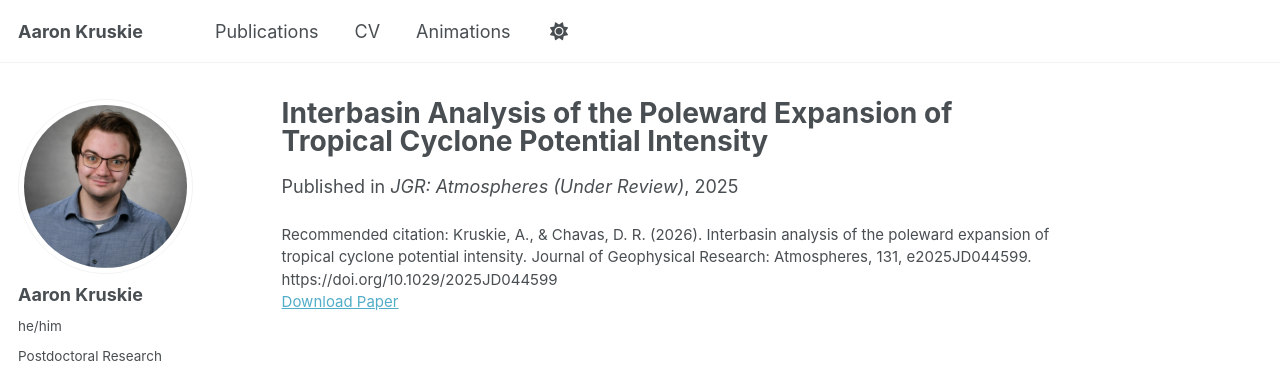
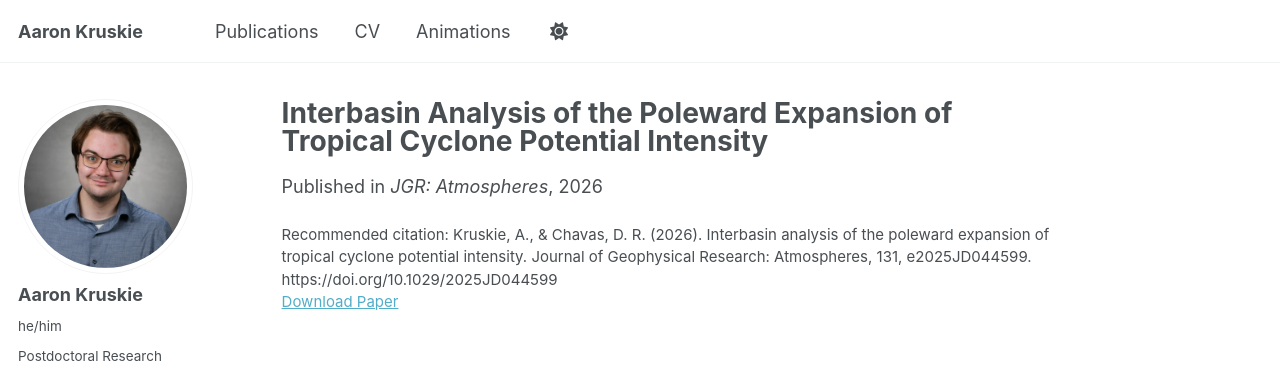
Before and after one commit to akruskie/akruskie.github.io, a Jekyll site: the page built from _publications/2010-10-01-paper-title-number-2.md, in a window 1280 px wide and 998 px high. Shown: the top 368 px of the window. Built offline with Jekyll 4.4.1, drawn with Linux system fonts in a browser that asks for light colours; some web fonts are replaced; a script that is not in the unit is left out.

Commit message:
Update 2010-10-01-paper-title-number-2.md

```diff
--- a/_publications/2010-10-01-paper-title-number-2.md
+++ b/_publications/2010-10-01-paper-title-number-2.md
@@ -2,10 +2,10 @@
 title: " Interbasin Analysis of the Poleward Expansion of Tropical Cyclone Potential Intensity"
 collection: publications
 category: manuscripts
-permalink: /publication/2025-poleward-expansion-JGR
+permalink: /publication/2026-poleward-expansion-JGR
 excerpt: 'This paper explores the variable expansion rates of tropical cyclone environments in reanalysis and a suite of CMIP6 climate models'
-date: 2025-10-31
-venue: 'JGR: Atmospheres (Under Review)'
+date: 2026-02-12
+venue: 'JGR: Atmospheres'
 paperurl: 'https://essopenarchive.org/users/767230/articles/1306731-interbasin-analysis-of-the-poleward-expansion-of-tropical-cyclone-potential-intensity'
 citation: 'Kruskie, A., & Chavas, D. R. (2026). Interbasin analysis of the poleward expansion of tropical cyclone potential intensity. Journal of Geophysical Research: Atmospheres, 131, e2025JD044599. https://doi.org/10.1029/2025JD044599'
 ---
```
